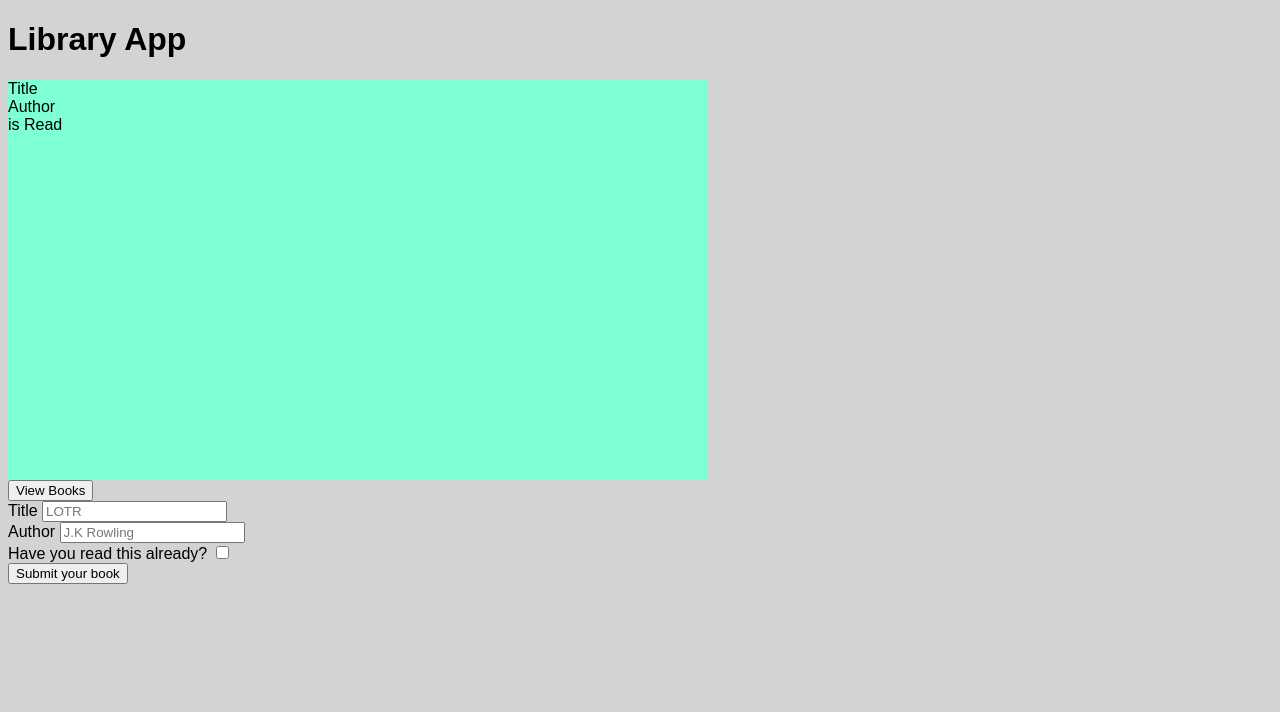
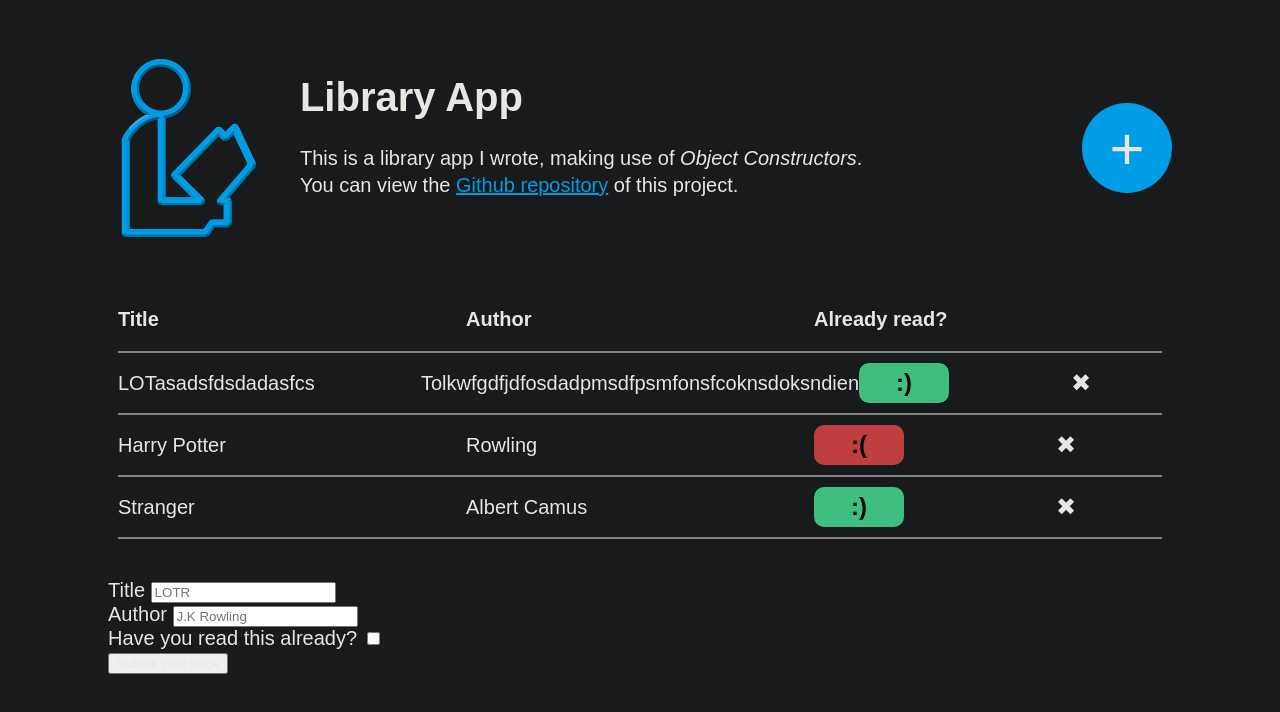
Before and after one commit to berkgirgin/Library, a plain HTML site: page index.html in a window 1280 px wide. Drawn offline with Linux system fonts and the light colour scheme.

Commit message:
bulk of css is done, must do the pop-up

```diff
--- a/index.html
+++ b/index.html
@@ -8,17 +8,35 @@
   </head>
 
   <body>
+    <div class="main_container">
+      <header class="header">
+        <img src="./images/reading_man.png" alt="book_logo" class="logo" />
+        <div class="header_text">
           <h1>Library App</h1>
+          <p>
+            This is a library app I wrote, making use of
+            <i>Object Constructors</i>.
+          </p>
+          <p>
+            You can view the
+            <a href="https://berkgirgin.github.io/Library/"
+              >Github repository</a
+            >
+            of this project.
+          </p>
+        </div>
+        <button class="button add_book">&#x2b;</button>
+      </header>
 
       <div class="book_table">
         <div class="titles_book_table">
           <div>Title</div>
           <div>Author</div>
-        <div>is Read</div>
+          <div>Already read?</div>
         </div>
         <div class="all_books"></div>
       </div>
-    <button class="button add_book">View Books</button>
+      <!-- <button class="button add_book">View Books</button> -->
 
       <form class="form">
         <div class="form_row">
@@ -46,8 +64,11 @@
           <input type="checkbox" name="isRead" id="form_is-read" value="true" />
         </div>
 
-      <button class="button form_submit" type="submit">Submit your book</button>
+        <button class="button form_submit" type="submit">
+          Submit your book
+        </button>
       </form>
+    </div>
 
     <script src="./test.js"></script>
   </body>
--- a/styles.css
+++ b/styles.css
@@ -1,12 +1,124 @@
+:root {
+  --background-color: #181a1b;
+  --font_color_white: #e8e6e3;
+  color: var(--font_color_white);
+  font-size: 20px;
+  --main_container_gap: 1.5rem;
+  --add_button_blue_background: #009de7;
+  --border_color_grey: #858585;
+}
+
 html,
 body {
-  background-color: lightgray;
-  font: 1em sans-serif;
+  background-color: var(--background-color);
+  font: 1rem sans-serif;
 }
 
+/* * {
+  border: 2px red solid;
+  margin: 1px;
+} */
+
+/* ********************************* */
+/* for main_container, background, buttons and font colors */
+/* ********************************* */
+
+.main_container {
+  display: grid;
+  grid-template-rows: auto 1fr auto;
+  padding: 40px 100px;
+  gap: var(--main_container_gap);
+}
+
+button {
+  cursor: pointer;
+  color: var(--font_color_white);
+}
+button:hover {
+  transform: scale(1.2);
+}
+
+/* ********************************* */
+/* for the header */
+/* ********************************* */
+
+.header {
+  display: grid;
+  grid-template-columns: auto 1fr auto;
+  gap: var(--main_container_gap);
+}
+
+.header .logo {
+  height: 200px;
+  width: auto;
+}
+
+.header button {
+  width: 90px;
+  height: 90px;
+  border-radius: 180px;
+  border: none;
+  align-self: center;
+  background-color: var(--add_button_blue_background);
+  font-size: 3rem;
+}
+
+p {
+  margin-top: 4px;
+  margin-bottom: 4px;
+}
+
+p a {
+  color: var(--add_button_blue_background);
+}
+
+/* ********************************* */
+/* for the books */
+/* ********************************* */
+
 .book_table {
-  height: 400px;
-  width: 700px;
-  background-color: aquamarine;
   display: grid;
+  grid-template-rows: auto 1fr;
+  padding: 10px;
 }
+
+.book_table > .titles_book_table {
+  display: grid;
+  grid-template-columns: 3fr 3fr 2fr 1fr;
+  border-bottom: 2px var(--border_color_grey) solid;
+  padding: 20px 0;
+  font-weight: 600;
+}
+
+.book_table > .all_books {
+  display: grid;
+  grid-template-columns: 1fr;
+  grid-auto-rows: min-content;
+}
+
+.book_table > .all_books > .book {
+  display: grid;
+  align-items: center;
+  grid-template-columns: 3fr 3fr 2fr 1fr;
+  /* grid-template-rows: repeat(auto-fit, 1fr); */
+  border-bottom: 2px var(--border_color_grey) solid;
+  padding: 10px 0;
+}
+
+.book_table > .all_books > .book > button.is_read {
+  width: 90px;
+  height: 40px;
+  border-radius: 10px;
+  border: none;
+  color: black;
+  font-weight: 600;
+  font-size: 1.2rem;
+}
+.book_table > .all_books > .book > button.remove_book {
+  width: 40px;
+  height: 40px;
+  border-radius: 180px;
+  border: none;
+  background-color: var(--background-color);
+  font-size: 1.2rem;
+}
--- a/test.js
+++ b/test.js
@@ -1,7 +1,7 @@
-const addBookButton = document.querySelector(".add_book");
-addBookButton.addEventListener("click", () => {
-  displayBooks();
-});
+// const addBookButton = document.querySelector(".add_book");
+// addBookButton.addEventListener("click", () => {
+//   displayBooks();
+// });
 
 const submitFormButton = document.querySelector(".form_submit");
 submitFormButton.addEventListener("click", (event) => {
@@ -19,7 +19,11 @@ const myLibrary = [];
 // };
 
 // setting up example books for start page
-const exampleBook_1 = new createBook("LOTR", "Tolkien", true);
+const exampleBook_1 = new createBook(
+  "LOTasadsfdsdadasfcs<dcR",
+  "Tolkwfgdfjdfosdadpmsdfpsmfonsfcoknsdoksndien",
+  true
+);
 const exampleBook_2 = new createBook("Harry Potter", "Rowling", false);
 const exampleBook_3 = new createBook("Stranger", "Albert Camus", true);
 
@@ -66,9 +70,11 @@ function displayBooks() {
     newBookIsRead.classList.add("is_read");
     newBookIsRead.setAttribute("data-book-index", `${i}`);
     if (book.isRead === true) {
-      newBookIsRead.innerHTML = "Read <span>yee</span>";
+      newBookIsRead.innerHTML = ":)";
+      newBookIsRead.style.backgroundColor = "#3FBF7F";
     } else {
-      newBookIsRead.innerHTML = "Read <span>noo</span>";
+      newBookIsRead.innerHTML = ":(";
+      newBookIsRead.style.backgroundColor = "#BF3F3F";
     }
     newBookIsRead.addEventListener("click", () => {
       changeIsRead(newBookIsRead.getAttribute("data-book-index"));
@@ -134,3 +140,5 @@ function submitFunction(event) {
 
   addBook(newBook);
 }
+
+displayBooks();
```
Also changed, not shown: images/reading_man.png (added). Lines whose indentation alone changed are shown as unchanged.
